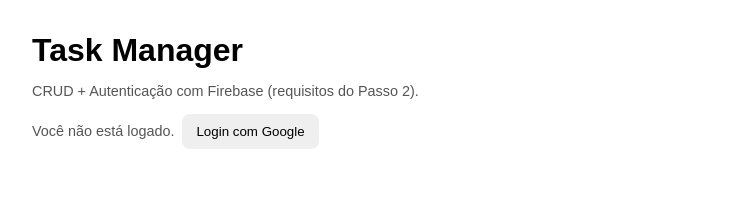
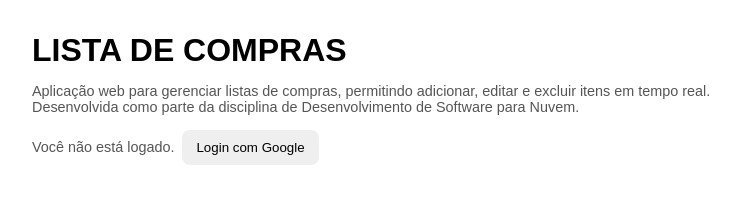
Before and after one commit to laerciosousaUNIFOR/task-manager, a website: page index.html in a window 1280 px wide. Shown: the whole page, without its empty margins (248-985 px from the left). Drawn offline with Linux system fonts and the light colour scheme; no server answers.

Commit message:
Update index.html

```diff
--- a/index.html
+++ b/index.html
@@ -3,7 +3,7 @@
 <head>
   <meta charset="UTF-8" />
   <meta name="viewport" content="width=device-width, initial-scale=1" />
-  <title>Task Manager - Projeto Nuvem</title>
+  <title>LISTA DE COMPRAS</title>
   <style>
     body { font-family: Arial, sans-serif; max-width: 720px; margin: 32px auto; padding: 0 16px; }
     h1 { margin-bottom: 8px; }
@@ -19,8 +19,8 @@
   </style>
 </head>
 <body>
-  <h1>Task Manager</h1>
-  <p class="muted">CRUD + Autenticação com Firebase (requisitos do Passo 2).</p>
+  <h1>LISTA DE COMPRAS</h1>
+  <p class="muted">Aplicação web para gerenciar listas de compras, permitindo adicionar, editar e excluir itens em tempo real. Desenvolvida como parte da disciplina de Desenvolvimento de Software para Nuvem.</p>
 
   <div class="auth">
     <span id="userInfo" class="muted">Você não está logado.</span>
```
